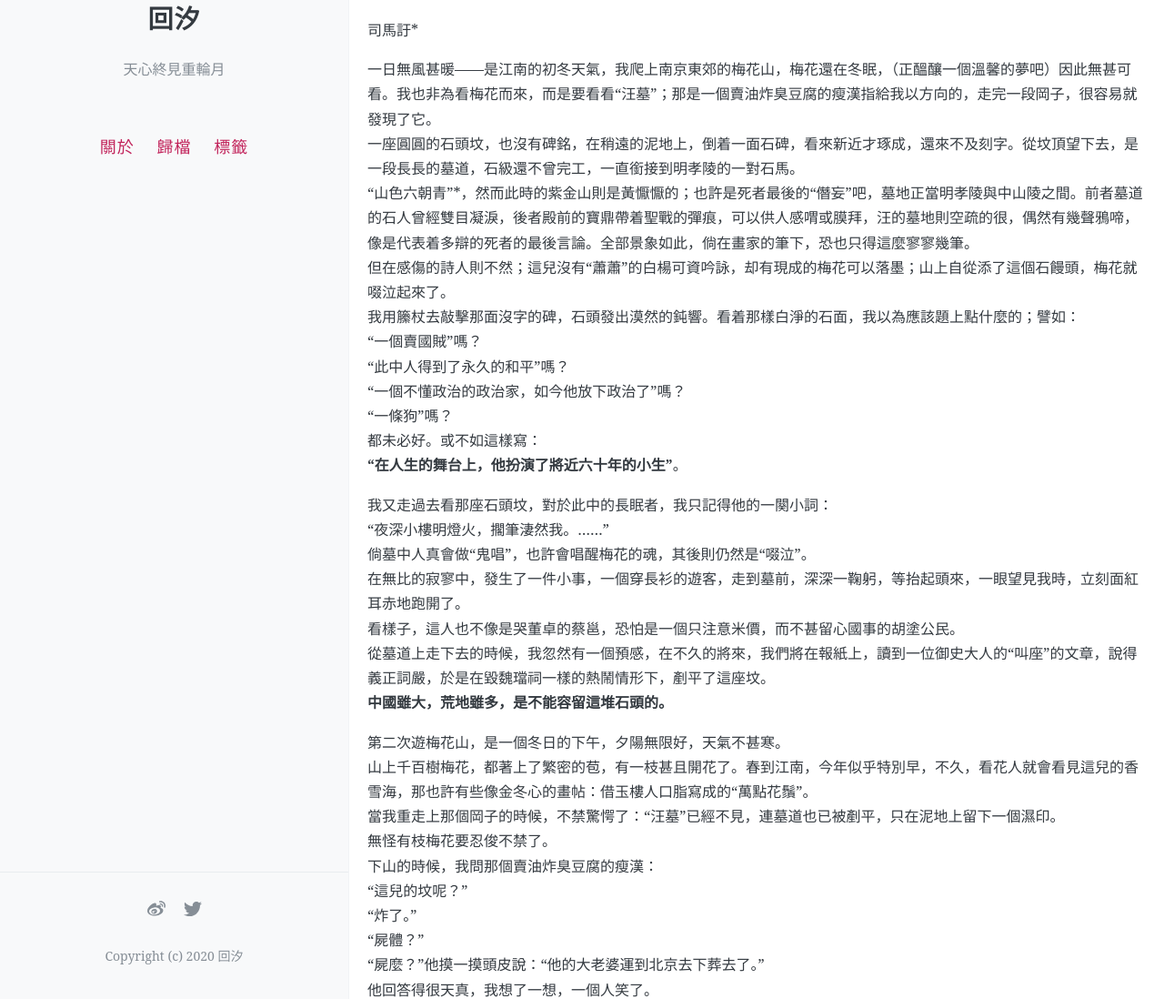
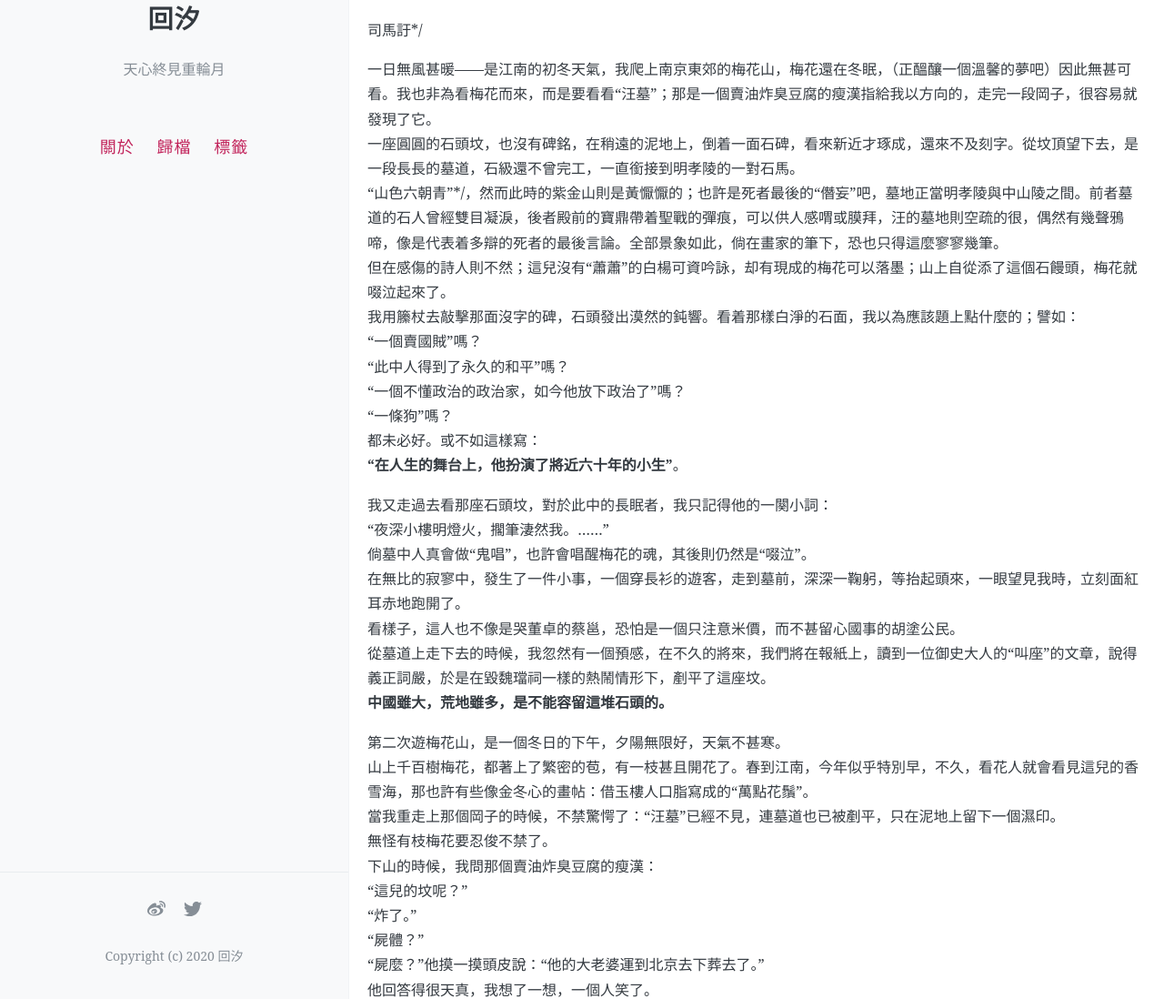
Before and after one commit to kanransya/nami-jetcoaster, a Jekyll site: the page built from _posts/2020-02-19-meihuashanwalking.md, in a window 1280 px wide and 1400 px high. Shown: the part 302-1400 px from the top of the window at 91% size. Built offline with Jekyll 4.4.1, drawn with Linux system fonts in a browser that asks for light colours; comment, search, counter and statistics services are not loaded; some of the changed text lies outside the part shown.

```diff
--- a/_posts/2020-02-19-還有點意思的一篇，梅花山散步-39.md
+++ b/_posts/2020-02-19-meihuashanwalking.md
@@ -13,11 +14,11 @@ tags: [汪兆銘,ROC資料]
 
 **寫“汪墓”**
 
-司馬訏*
+司馬訏*/
 
 一日無風甚暖——是江南的初冬天氣，我爬上南京東郊的梅花山，梅花還在冬眠，（正醞釀一個溫馨的夢吧）因此無甚可看。我也非為看梅花而來，而是要看看“汪墓”；那是一個賣油炸臭豆腐的瘦漢指給我以方向的，走完一段岡子，很容易就發現了它。
 一座圓圓的石頭坟，也沒有碑銘，在稍遠的泥地上，倒着一面石碑，看來新近才琢成，還來不及刻字。從坟頂望下去，是一段長長的墓道，石級還不曾完工，一直銜接到明孝陵的一對石馬。
-“山色六朝青”*，然而此時的紫金山則是黃懨懨的；也許是死者最後的“僭妄”吧，墓地正當明孝陵與中山陵之間。前者墓道的石人曾經雙目凝淚，後者殿前的寶鼎帶着聖戰的彈痕，可以供人感喟或膜拜，汪的墓地則空疏的很，偶然有幾聲鴉啼，像是代表着多辯的死者的最後言論。全部景象如此，倘在畫家的筆下，恐也只得這麼寥寥幾筆。
+“山色六朝青”*/，然而此時的紫金山則是黃懨懨的；也許是死者最後的“僭妄”吧，墓地正當明孝陵與中山陵之間。前者墓道的石人曾經雙目凝淚，後者殿前的寶鼎帶着聖戰的彈痕，可以供人感喟或膜拜，汪的墓地則空疏的很，偶然有幾聲鴉啼，像是代表着多辯的死者的最後言論。全部景象如此，倘在畫家的筆下，恐也只得這麼寥寥幾筆。
 但在感傷的詩人則不然；這兒沒有“蕭蕭”的白楊可資吟詠，却有現成的梅花可以落墨；山上自從添了這個石饅頭，梅花就啜泣起來了。
 我用籘杖去敲擊那面沒字的碑，石頭發出漠然的鈍響。看着那樣白淨的石面，我以為應該題上點什麼的；譬如：
 “一個賣國賊”嗎？
@@ -48,7 +49,7 @@ tags: [汪兆銘,ROC資料]
 我的著論文的積習又抬了頭，我想起了曹操。“賣履分香”，阿瞞死得何等“藝術”？但據說他是佈置有七十二疑冢的，於是，聰明的人就說：“發盡七十二疑冢，必有一冢葬君屍”。但又有更聰明的人起來問：“安知老賊之屍，不在七十二冢之外”？蒲留仙善於想象，因此就設想他的屍葬在水底，而且是武裝了的。
 比起曹操來，汪還算是老實的。
 
-歸途，我的嘴唇上唸起郭鼎堂*先生早年的兩句詩：
+歸途，我的嘴唇上唸起郭鼎堂*/先生早年的兩句詩：
 **有歡喜親吻死唇的王姬，
 有歡喜鞭打死屍的壯士。**
 前者說的是多情的莎樂美，後者則是盛怒的伍子胥。
```
Also changed, not shown: other parts of _posts/2020-02-19-meihuashanwalking.md (+1 -0 lines).
